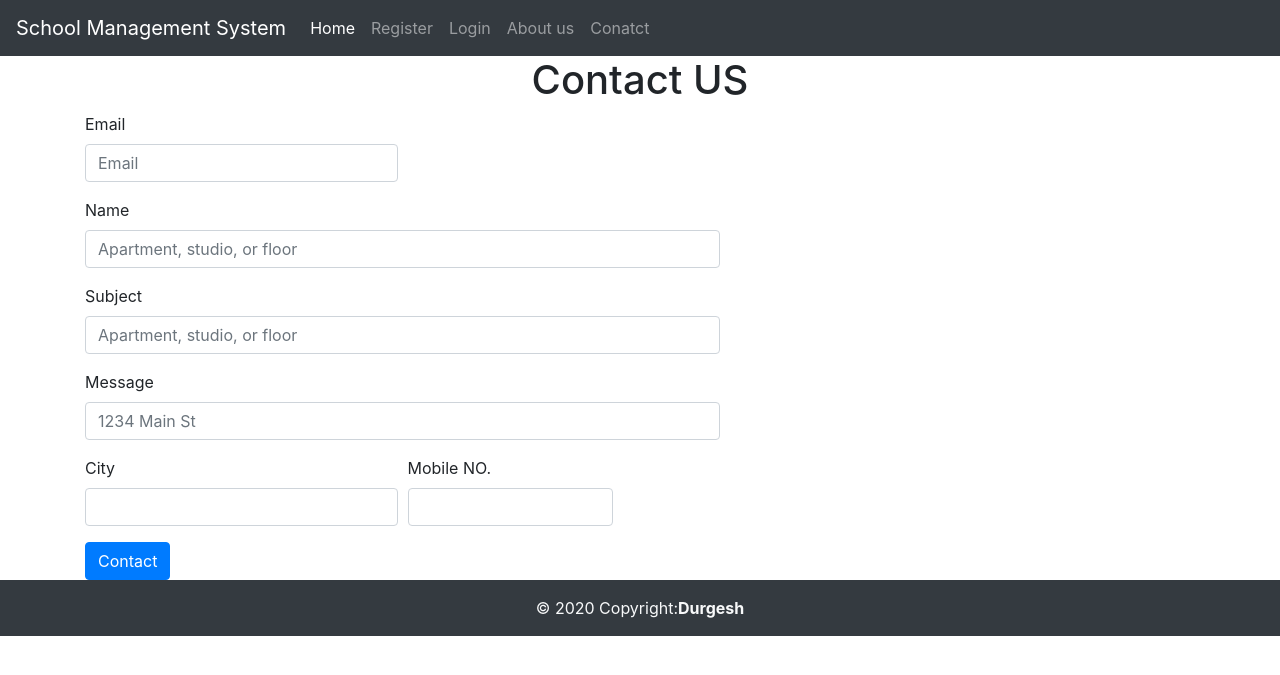
After one commit to Durgesh-Gupta/College-Management-System-using-Django, a Django app: page /contact in a window 1280 px wide. The commit adds this page. Shown: the top 675 px of the page. Run offline with Django 3.2, Linux system fonts and the light colour scheme; some libraries are stand-ins or nearby versions.

Commit message:
added contact_us page

```diff
--- /dev/null
+++ b/CollegeManagementProject/CollegeApp/templates/contact_us.html
@@ -0,0 +1,53 @@
+{% extends 'base.html' %}
+{% block main %}
+{% load static %}
+
+<div class="row text-center">
+    <div class="col-md-12">
+        <h1>Contact US</h1>
+    </div>
+</div>
+<div class="row">
+    <div class="col-md-7">
+        <form>
+            <div class="form-row">
+              <div class="form-group col-md-6">
+                <label for="inputEmail4">Email</label>
+                <input type="email" class="form-control" name="mail" id="inputEmail4" placeholder="Email">
+              </div>
+
+            </div>
+            <div class="form-group">
+              <label for="name">Name</label>
+              <input type="text" class="form-control" name="name" id="name" placeholder="Apartment, studio, or floor">
+            </div>
+            <div class="form-group">
+              <label for="inputAddress2">Subject</label>
+              <input type="text" class="form-control" name="subject" id="inputAddress2" placeholder="Apartment, studio, or floor">
+            </div>
+            <div class="form-group">
+              <label for="inputAddress">Message</label>
+              <input type="text" class="form-control" name="message" id="inputAddress" placeholder="1234 Main St">
+            </div>
+            <div class="form-row">
+              <div class="form-group col-md-6">
+                <label for="inputCity">City</label>
+                <input type="text" class="form-control" id="inputCity">
+              </div>
+              <div class="form-group col-md-4">
+                <label for="inputState">Mobile NO.</label>
+                <input type="text" class="form-control" id="inputCity">
+
+              </div>
+
+            </div>
+
+            <button type="submit" class="btn btn-primary">Contact</button>
+          </form>
+
+    </div>
+    <div class="col-md-5"></div>
+</div>
+
+
+  {% endblock main %}
--- a/CollegeManagementProject/CollegeApp/templates/navbar.html
+++ b/CollegeManagementProject/CollegeApp/templates/navbar.html
@@ -46,7 +46,7 @@
         <a class="nav-link" href="about">About us</a>
       </li>
       <li class="nav-item">
-        <a class="nav-link" href="#">Conatct</a>
+        <a class="nav-link" href="contact">Conatct</a>
       </li>
     </ul>
   </div>
--- a/CollegeManagementProject/CollegeApp/urls.py
+++ b/CollegeManagementProject/CollegeApp/urls.py
@@ -6,6 +6,7 @@ urlpatterns = [
     path('register',v.register),
     path('pregister',v.pregister),
     path('about',v.About),
+    path('contact',v.Contact),
 
     path('TEacherview',v.teacherview),
 
--- a/CollegeManagementProject/CollegeApp/views.py
+++ b/CollegeManagementProject/CollegeApp/views.py
@@ -6,6 +6,9 @@ from django.views.generic import ListView,UpdateView
 # Create your views here.
 def home(request):
     return render(request,'home.html')
+
+def Contact(request):
+    return render(request,'contact_us.html')
 
 def About(request):
     return render(request,'about.html')
```
